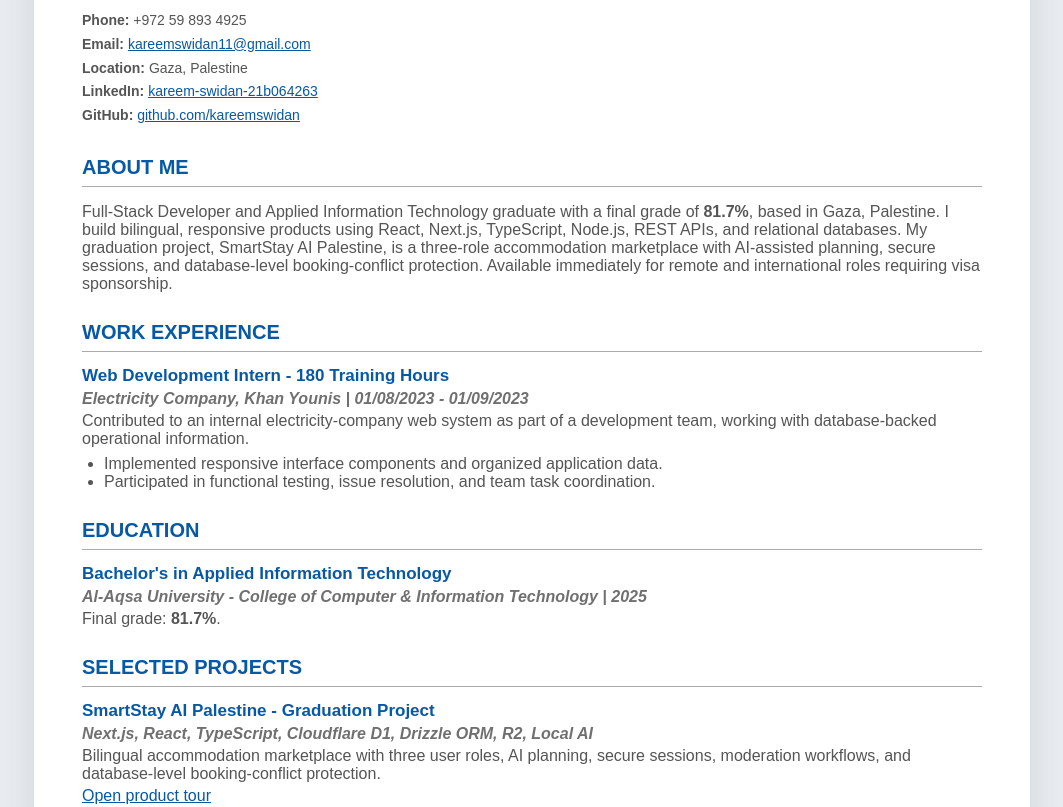
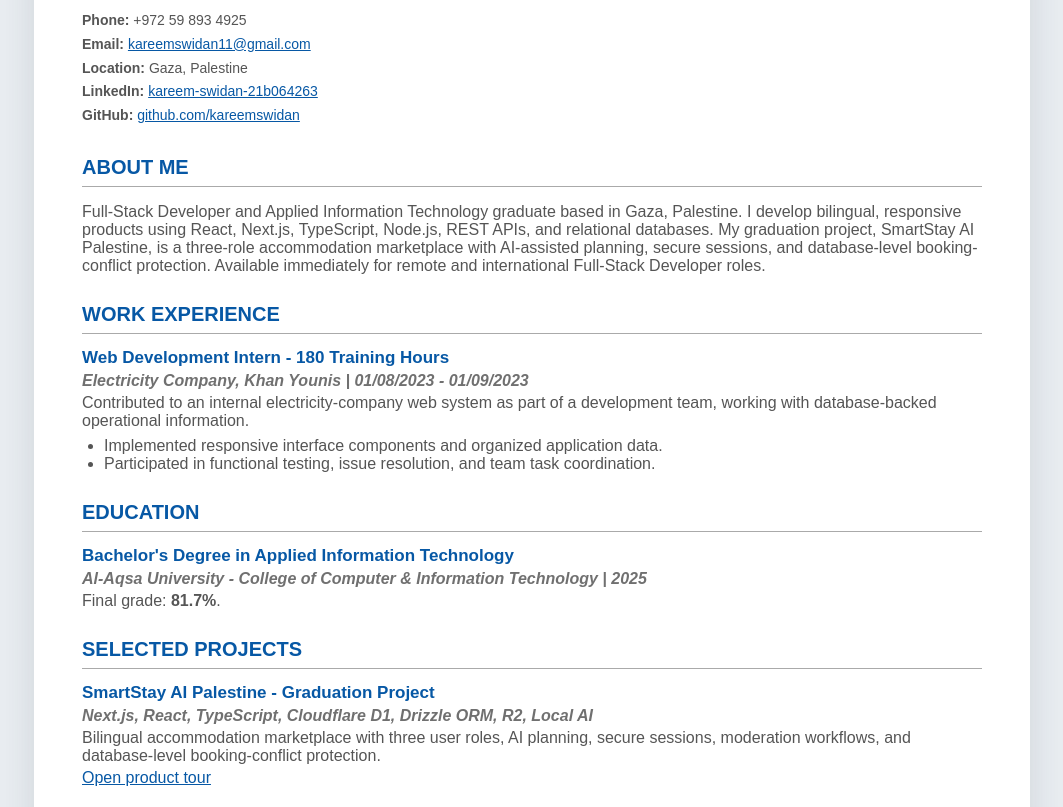
Before and after one commit to kareemswidan/kareem-swidan-portfolio, a plain HTML site: page cv.html in a window 1280 px wide. Shown: the part 205-1012 px from the top of the page, without its empty margins (108-1171 px from the left). Drawn offline with Linux system fonts and the light colour scheme.

Commit message:
Update cv.html

```diff
--- a/cv.html
+++ b/cv.html
@@ -5,19 +5,19 @@
   <meta name="viewport" content="width=device-width,initial-scale=1">
   <title>Kareem Swidan | Full-Stack Developer CV</title>
   <style>
-    body{margin:0;background:#e9edf1;font-family:Arial,sans-serif;color:#555}.page{width:min(900px,calc(100% - 28px));margin:28px auto;background:#fff;padding:48px;box-shadow:0 12px 35px #26384a22;border-top:10px solid #83aed5}.top{display:grid;grid-template-columns:1fr auto;gap:25px}.name{color:#0758a5;font-size:32px;font-weight:800;margin:0}.role{color:#222;font-weight:800;margin:4px 0 12px}.contact{font-size:14px;line-height:1.7}.contact a,.source{color:#0758a5}.eu{color:#5e2b85;font-size:24px;font-weight:800}.section{margin-top:28px}.section h2{color:#0758a5;font-size:20px;margin:0 0 14px;border-bottom:1px solid #aaa;padding-bottom:7px}.entry{margin:0 0 18px}.entry h3{color:#0758a5;margin:0 0 3px;font-size:17px}.meta{font-weight:700;font-style:italic;color:#707070;margin:0 0 7px}.entry p{margin:4px 0}.entry ul{margin:7px 0;padding-left:22px}.skills p{margin:6px 0}.actions{width:min(900px,calc(100% - 28px));margin:20px auto;text-align:right}.actions button{background:#0758a5;color:#fff;border:0;padding:11px 18px;border-radius:6px;font-weight:700;cursor:pointer}@media(max-width:650px){.page{padding:27px}.top{grid-template-columns:1fr}.eu{display:none}.name{font-size:26px}}@media print{body{background:#fff}.actions{display:none}.page{width:auto;margin:0;padding:30px;box-shadow:none;border-top:0}.section{break-inside:avoid}}
+    body{margin:0;background:#e9edf1;font-family:Arial,sans-serif;color:#555}.page{width:min(900px,calc(100% - 28px));margin:28px auto;background:#fff;padding:48px;box-shadow:0 12px 35px #26384a22;border-top:10px solid #83aed5}.name{color:#0758a5;font-size:32px;font-weight:800;margin:0}.role{color:#222;font-weight:800;margin:4px 0 12px}.contact{font-size:14px;line-height:1.7}.contact a,.source{color:#0758a5}.section{margin-top:28px}.section h2{color:#0758a5;font-size:20px;margin:0 0 14px;border-bottom:1px solid #aaa;padding-bottom:7px}.entry{margin:0 0 18px}.entry h3{color:#0758a5;margin:0 0 3px;font-size:17px}.meta{font-weight:700;font-style:italic;color:#707070;margin:0 0 7px}.entry p{margin:4px 0}.entry ul{margin:7px 0;padding-left:22px}.skills p{margin:6px 0}.actions{width:min(900px,calc(100% - 28px));margin:20px auto;text-align:right}.actions button{background:#0758a5;color:#fff;border:0;padding:11px 18px;border-radius:6px;font-weight:700;cursor:pointer}@media(max-width:650px){.page{padding:27px}.name{font-size:26px}}@media print{body{background:#fff}.actions{display:none}.page{width:auto;margin:0;padding:30px;box-shadow:none;border-top:0}.section{break-inside:avoid}}
   </style>
 </head>
 <body>
   <div class="actions"><button onclick="window.print()">Print / Save as PDF</button></div>
   <main class="page">
-    <header class="top"><div><h1 class="name">KARIM AYMAN IBRAHIM SWIDAN</h1><p class="role">FULL-STACK DEVELOPER</p><div class="contact"><b>Phone:</b> +972 59 893 4925<br><b>Email:</b> <a href="mailto:kareemswidan11@gmail.com">kareemswidan11@gmail.com</a><br><b>Location:</b> Gaza, Palestine<br><b>LinkedIn:</b> <a href="https://www.linkedin.com/in/kareem-swidan-21b064263/">kareem-swidan-21b064263</a><br><b>GitHub:</b> <a href="https://github.com/kareemswidan">github.com/kareemswidan</a></div></div><div class="eu">europass</div></header>
-    <section class="section"><h2>ABOUT ME</h2><p>Full-Stack Developer and Applied Information Technology graduate with a final grade of <b>81.7%</b>, based in Gaza, Palestine. I build bilingual, responsive products using React, Next.js, TypeScript, Node.js, REST APIs, and relational databases. My graduation project, SmartStay AI Palestine, is a three-role accommodation marketplace with AI-assisted planning, secure sessions, and database-level booking-conflict protection. Available immediately for remote and international roles requiring visa sponsorship.</p></section>
+    <header><h1 class="name">KARIM AYMAN IBRAHIM SWIDAN</h1><p class="role">FULL-STACK DEVELOPER</p><div class="contact"><b>Phone:</b> +972 59 893 4925<br><b>Email:</b> <a href="mailto:kareemswidan11@gmail.com">kareemswidan11@gmail.com</a><br><b>Location:</b> Gaza, Palestine<br><b>LinkedIn:</b> <a href="https://www.linkedin.com/in/kareem-swidan-21b064263/">kareem-swidan-21b064263</a><br><b>GitHub:</b> <a href="https://github.com/kareemswidan">github.com/kareemswidan</a></div></header>
+    <section class="section"><h2>ABOUT ME</h2><p>Full-Stack Developer and Applied Information Technology graduate based in Gaza, Palestine. I develop bilingual, responsive products using React, Next.js, TypeScript, Node.js, REST APIs, and relational databases. My graduation project, SmartStay AI Palestine, is a three-role accommodation marketplace with AI-assisted planning, secure sessions, and database-level booking-conflict protection. Available immediately for remote and international Full-Stack Developer roles.</p></section>
     <section class="section"><h2>WORK EXPERIENCE</h2><article class="entry"><h3>Web Development Intern - 180 Training Hours</h3><p class="meta">Electricity Company, Khan Younis | 01/08/2023 - 01/09/2023</p><p>Contributed to an internal electricity-company web system as part of a development team, working with database-backed operational information.</p><ul><li>Implemented responsive interface components and organized application data.</li><li>Participated in functional testing, issue resolution, and team task coordination.</li></ul></article></section>
-    <section class="section"><h2>EDUCATION</h2><article class="entry"><h3>Bachelor's in Applied Information Technology</h3><p class="meta">Al-Aqsa University - College of Computer & Information Technology | 2025</p><p>Final grade: <b>81.7%</b>.</p></article></section>
+    <section class="section"><h2>EDUCATION</h2><article class="entry"><h3>Bachelor's Degree in Applied Information Technology</h3><p class="meta">Al-Aqsa University - College of Computer & Information Technology | 2025</p><p>Final grade: <b>81.7%</b>.</p></article></section>
     <section class="section"><h2>SELECTED PROJECTS</h2><article class="entry"><h3>SmartStay AI Palestine - Graduation Project</h3><p class="meta">Next.js, React, TypeScript, Cloudflare D1, Drizzle ORM, R2, Local AI</p><p>Bilingual accommodation marketplace with three user roles, AI planning, secure sessions, moderation workflows, and database-level booking-conflict protection.</p><a class="source" href="smartstay.html">Open product tour</a></article><article class="entry"><h3>Velora Mobility Marketplace</h3><p class="meta">Next.js, React, TypeScript, MySQL/MariaDB, Prisma ORM, Tailwind CSS</p><p>Multi-role vehicle-services marketplace with discovery, reservations, reviews, business operations, administration, and inventory-aware demo checkout.</p><a class="source" href="velora.html">Open product tour</a></article><article class="entry"><h3>Kareem Swidan Electrical Solutions</h3><p class="meta">HTML5, CSS3, JavaScript, Responsive Design, SEO</p><p>Responsive electrical-products website with catalog search, filters, product pages, and direct phone and WhatsApp contact flows.</p><a class="source" href="electrical.html">Open project</a></article></section>
     <section class="section skills"><h2>TECHNICAL SKILLS</h2><p><b>Core Front-End:</b> HTML5, CSS3, JavaScript, TypeScript, React, Next.js, Tailwind CSS, RTL/LTR interfaces</p><p><b>Core Back-End:</b> Node.js, Express.js, REST APIs, role-based workflows, secure server sessions</p><p><b>Data & Cloud:</b> MySQL, PostgreSQL, Prisma ORM, Drizzle ORM, Cloudflare D1/R2, Supabase</p><p><b>Additional:</b> PHP, Laravel, Vue.js, MongoDB, Firebase, Git, GitHub, Postman, Linux, testing</p></section>
-    <section class="section"><h2>LANGUAGES & ADDITIONAL INFORMATION</h2><p><b>Arabic:</b> Native | <b>English:</b> Upper-intermediate (B2, self-assessed)</p><p><b>Availability:</b> Immediately | <b>Work preference:</b> Remote or international | <b>Visa:</b> Sponsorship required | <b>Driving licence:</b> Valid</p></section>
+    <section class="section"><h2>LANGUAGES & ADDITIONAL INFORMATION</h2><p><b>Arabic:</b> Native | <b>English:</b> Upper-intermediate (B2, self-assessed)</p><p><b>Availability:</b> Immediately | <b>Work preference:</b> Remote or international | <b>Driving licence:</b> Valid</p></section>
   </main>
 </body>
 </html>
```
